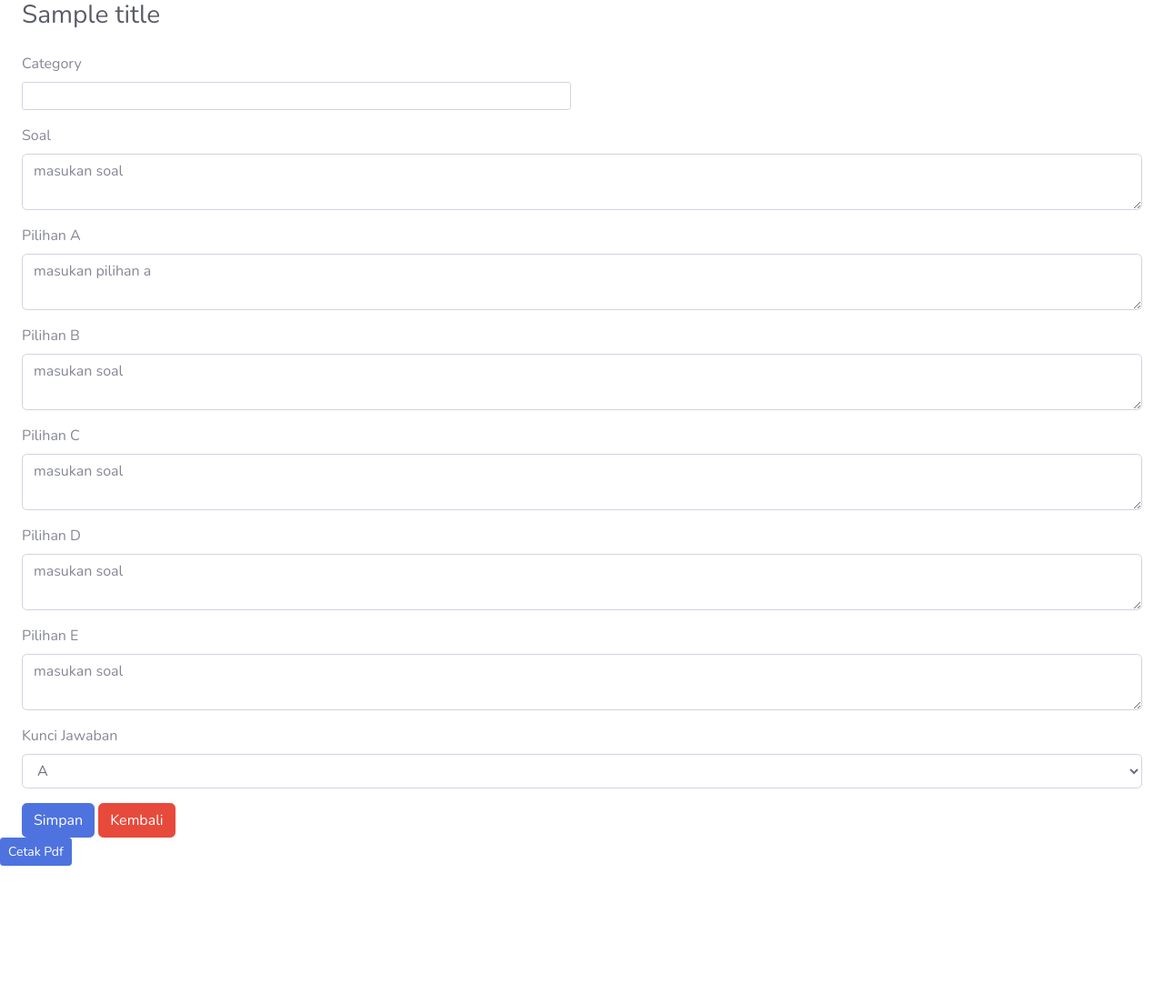
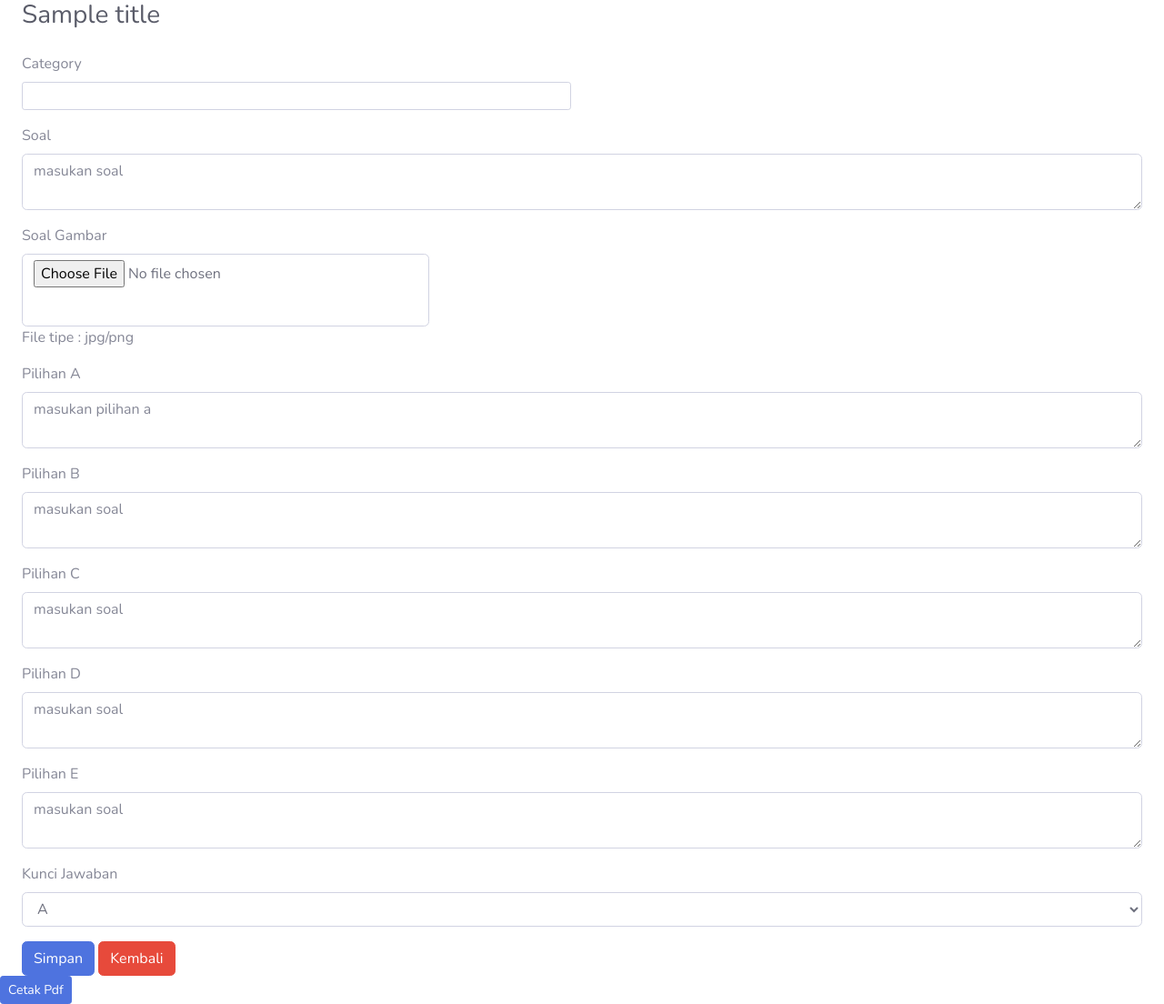
Before and after one commit to eflix/bimdes, a PHP site: the page made by application/views/soal/tambah.php in a window 1280 px wide. Shown: the whole page at 91% size. Before the commit the page ends 952 px from the top, so only its background shows below. Run offline with PHP 8.4, Linux system fonts and the light colour scheme; the template is opened without the code that fills it: most values are stand-ins (such as "Sample title", 1, 10 or a date in 2020); data that the repository does not hold is empty.

```diff
--- a/application/views/android/icon.php
+++ b/application/views/android/icon.php
@@ -31,6 +31,7 @@
                             <option value="smp.png">SMP</option>
                             <option value="sma.png">SMA</option>
                             <option value="smk.png">SMK</option>
+                            <option value="tryout.png">Try Out</option>
                         </select>
 
                         </div>
--- a/application/views/soal/tambah.php
+++ b/application/views/soal/tambah.php
@@ -4,13 +4,15 @@
 <!-- Page Heading -->
    <h1 class="h3 mb-4 text-gray-800"><?= $title; ?></h1>
 
-   <form action="<?= base_url('soal/tambahSoal'); ?>" method="post">
+   <!-- <form action="<?= base_url('soal/tambahSoal'); ?>" method="post"> -->
+   <?php echo @$error; ?>
+   <?php echo form_open_multipart('soal/tambahSoal');?>
     <input type="hidden" id="id_category" name="id_category" value="<?= $category; ?>">
     <div class="row">
       <div class="col-sm-6">
         <div class="form-group">
           <label for="category">Category</label>
-        <input type="text" class="form-control form-control-sm" id="modul" name="modul" list="listModul">
+        <input type="text" class="form-control form-control-sm" id="modul" name="modul" list="listModul" required>
 
         <datalist id="listModul">
           <?php foreach ($modul as $m) : ?>
@@ -27,29 +29,36 @@
           <label for="soal">Soal</label>
           <textarea type="text" id="soal" name="soal" class="form-control" placeholder="masukan soal"></textarea>
         </div>
+        <!-- <div class="col-sm-5 ml-5"> -->
+                          <div class="form-group">
+                                <label for="img_soal">Soal Gambar</label>
+                            <input class="form-control" type='file' name="img_soal" id="img_soal" size='20' style="width: 28em; height: 5em;" value="drag & drop">
+                                <h7>File tipe : jpg/png</h7>
+                          </div>
+                      <!-- </div> -->
         <div class="form-group">
           <label for="a">Pilihan A</label>
-          <textarea type="text" id="a" name="a" class="form-control" placeholder="masukan pilihan a"></textarea>
+          <textarea type="text" id="a" name="a" class="form-control" placeholder="masukan pilihan a" required></textarea>
         </div>
         <div class="form-group">
           <label for="b">Pilihan B</label>
-          <textarea type="text" id="b" name="b" class="form-control" placeholder="masukan soal"></textarea>
+          <textarea type="text" id="b" name="b" class="form-control" placeholder="masukan soal" required></textarea>
         </div>
         <div class="form-group">
           <label for="c">Pilihan C</label>
-          <textarea type="text" id="c" name="c" class="form-control" placeholder="masukan soal"></textarea>
+          <textarea type="text" id="c" name="c" class="form-control" placeholder="masukan soal" required></textarea>
         </div>
         <div class="form-group">
           <label for="d">Pilihan D</label>
-          <textarea type="text" id="d" name="d" class="form-control" placeholder="masukan soal"></textarea>
+          <textarea type="text" id="d" name="d" class="form-control" placeholder="masukan soal" required></textarea>
         </div>
         <div class="form-group">
           <label for="e">Pilihan E</label>
-          <textarea type="text" id="e" name="e" class="form-control" placeholder="masukan soal"></textarea>
+          <textarea type="text" id="e" name="e" class="form-control" placeholder="masukan soal" required></textarea>
         </div>
         <div class="form-group">
           <label for="kunci">Kunci Jawaban</label>
-          <select class="form-control" id="kunci" name="kunci">
+          <select class="form-control" id="kunci" name="kunci" required>
             <option>A</option>
             <option>B</option>
             <option>C</option>
```
Also changed, not shown: application/models/Soal_model.php (+9 -0 lines), application/views/soal/index.php (+4 -3 lines).
